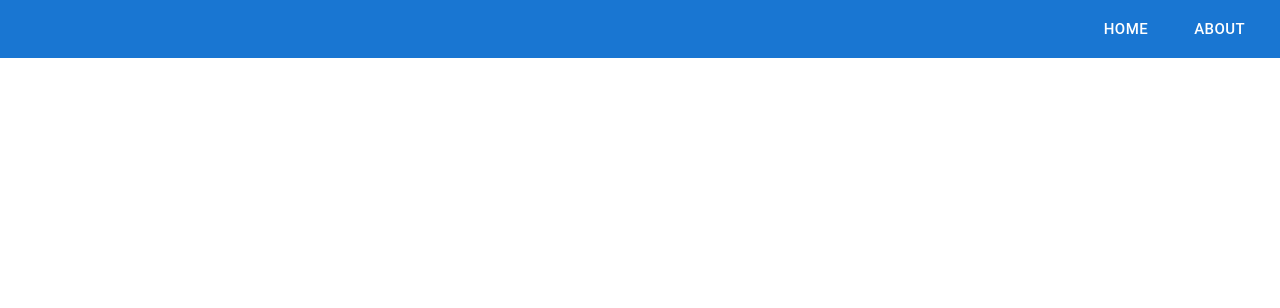
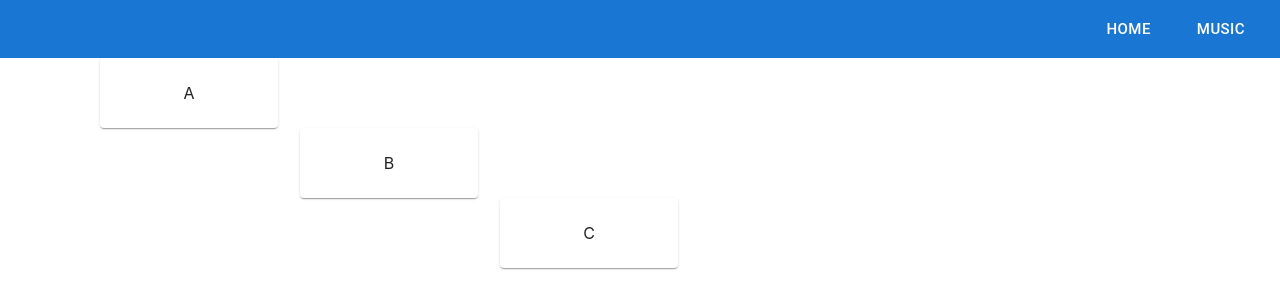
Before and after one commit to MusicNU/LearningApp, a React (Create React App) app: page /song in a window 1280 px wide. Before the commit this address had no page. Shown: the top 308 px of the page. Built offline with nearby package versions, Linux system fonts and the light colour scheme.

Commit message:
melody page components

```diff
--- a/package.json
+++ b/package.json
@@ -12,6 +12,7 @@
     "@types/react-router-dom": "^5.3.3",
     "react": "^18.2.0",
     "react-dom": "^18.2.0",
+    "react-piano-roll": "^0.1.3",
     "react-router-dom": "^6.10.0",
     "react-scripts": "5.0.1",
     "web-vitals": "^2.1.4"
--- a/src/App.js
+++ b/src/App.js
@@ -2,20 +2,22 @@ import logo from './logo.svg';
 import './App.css';
 import { BrowserRouter as Router, Routes, Route } from "react-router-dom";
 import HomePage from './pages/homepage';
-import AboutUs from './pages/about';
+import SongPage from './pages/song';
 import NavBar from './Components/NavBar';
+
 
 function App() {
   const NavBarLinks = [
     {label: "Home", addr: "/"},
-    {label: "About", addr: "/AboutUs"}]
+    {label: "Music", addr: "/song"}]
     //<NavBar links={NavBarLinks}/> insert this
   return (
         <Router>
           <NavBar links={NavBarLinks}/>
           <Routes>
             <Route path='/'  element={<HomePage />} />
-            <Route path='/AboutUs'  element={<AboutUs />} />
+            <Route path='/song'  element={<SongPage />} />
+
           </Routes>
         </Router>
 
--- /dev/null
+++ b/src/Components/NoteBox.jsx
@@ -0,0 +1,22 @@
+import Box from '@mui/material/Box';
+import Button from '@mui/material/Button';
+import { useTheme} from '@mui/material/styles';
+import TextBox from '../Components/TextCard';
+
+export default function NoteBox({note_name, note_height, note_number}) {
+  const theme = useTheme();
+  return (
+        <Box sx = {{width: "100%",
+                      textAlign: 'center',
+                      color: 'primary',
+                      backgroundColor: 'white',
+                      textColor: 'white'
+                      }}>
+                    <TextBox name={note_name}
+                            width='10%'
+                            left = {note_number*10}
+                            height = {note_height}>
+                            </TextBox>
+        </Box>
+  );
+}
--- a/src/Components/TextCard.jsx
+++ b/src/Components/TextCard.jsx
@@ -8,11 +8,11 @@ return (<ThemeProvider theme={theme}>
             <Paper sx = {{       'padding':'25px',
                                 'fontFamily':theme.fontFamily,
                                 'textAlign':'center',
-                                'width' : '25%',
+                                'width' : props.width,
                                 'position':'relative',
-                                'left':'37.5%'
+                                'left':props.left
                                 }}>
-                {props.children}
+                {props.name}
             </Paper>
         </ThemeProvider>
 )}
--- a/src/pages/about.jsx
+++ /dev/null
@@ -1,11 +0,0 @@
-//import { Box, Container, Grid, Typography, TextField} from '@mui/material/';
-
-const AboutUs = () => {
-    return (
-        <p>
-            About Us Page!
-        </p>
-    )
-}
-
-export default AboutUs;
--- a/src/pages/homepage.jsx
+++ b/src/pages/homepage.jsx
@@ -11,8 +11,8 @@ const HomePage = () => {
     return (
         <>
             <ThemeProvider theme={theme}>
-                <TextBox>{headingText}</TextBox>
-                <TextBox>{bodyText}</TextBox>
+                <TextBox name={headingText} width='25%' left='37.5%' ></TextBox>
+                <TextBox name={bodyText} width= '50%' left='25%'></TextBox>
                 <ButtonComponent></ButtonComponent>
             </ThemeProvider>
 
--- /dev/null
+++ b/src/pages/song.jsx
@@ -0,0 +1,19 @@
+import { Box, Container, Grid, Typography, TextField} from '@mui/material/';
+import NoteBox from '../Components/NoteBox';
+
+const note_heights = {"A":1,"B":2,"C":3,"D":4};
+const note_sequence = ["A","D","B","C"];
+const note_comp = note_sequence.map(note => <NoteBox>note_name={note} note_height={note_heights[note]} note_number={10}</NoteBox> //use index for number
+)
+const SongPage = () => {
+    return (//how do you use the components from the list inside the box?
+            <Box>
+
+                <NoteBox note_name="A"  note_height = {note_heights["A"]} note_number={10}></NoteBox>
+                <NoteBox note_name="B"  note_height = {note_heights["B"]} note_number={30}></NoteBox>
+                <NoteBox note_name="C"  note_height = {note_heights["C"]} note_number={50}></NoteBox>
+            </Box>
+    )
+};
+
+export default SongPage;
```
Also changed, not shown: src/Components/pianoroll.jsx (added, +21 -0 lines), src/pages/songpage.jsx (deleted), 2 other files (tests, documents, lock files or other folders).
